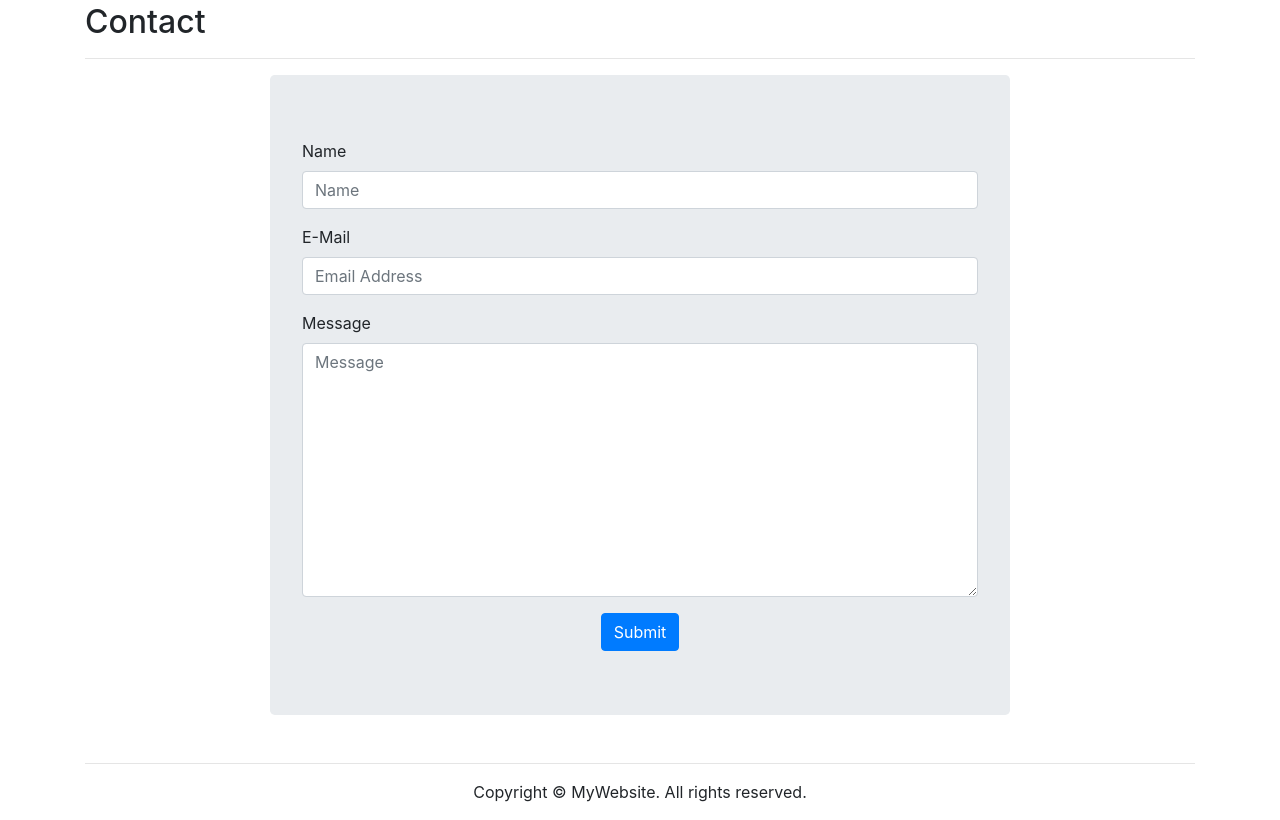
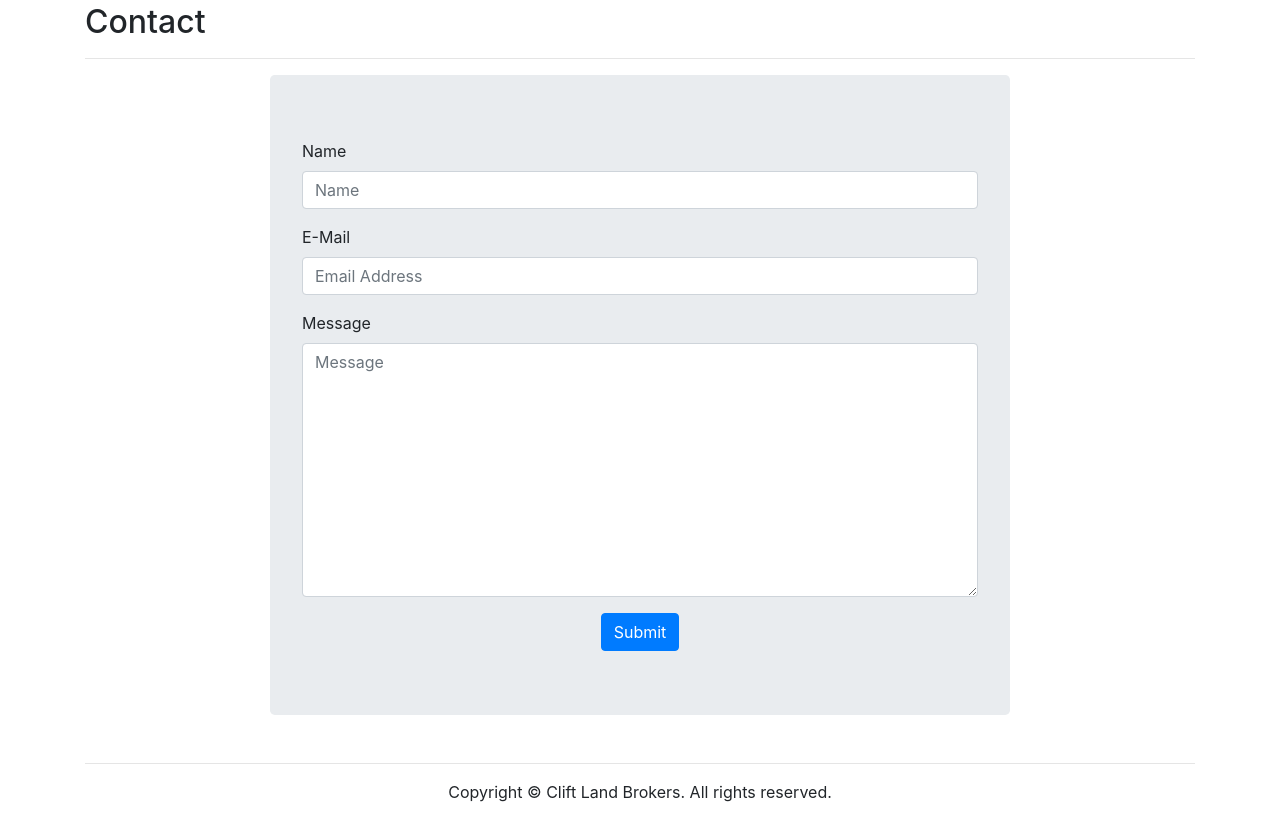
Before and after one commit to CliftLand/CliftLand, a plain HTML site: page index.html in a window 1280 px wide. Shown: the part 1347-2167 px from the top of the page. Drawn offline with nearby package versions, Linux system fonts and the light colour scheme; files that its build step writes are made by us from their sources.

Commit message:
Update index.html
Added copyright info

```diff
--- a/index.html
+++ b/index.html
@@ -181,7 +181,7 @@
         <div class="container">
           <div class="row">
             <div class="col-12">
-              <p>Copyright © MyWebsite. All rights reserved.</p>
+              <p>Copyright © Clift Land Brokers. All rights reserved.</p>
             </div>
           </div>
         </div>
```
